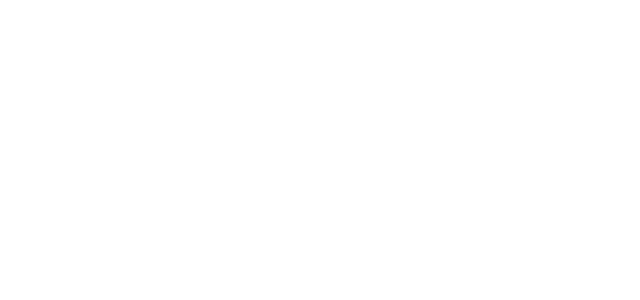
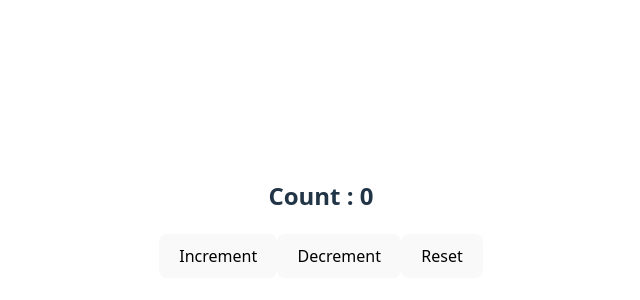
Before and after one commit to afrazmishak/BeginnersToPro, a React (Vite) app: page / in a window 1280 px wide. Shown: the part 182-482 px from the top of the page, without its empty margins (319-959 px from the left). Built offline with nearby package versions, Linux system fonts and the light colour scheme.

Commit message:
BasicCounter.jsx allows to click on increment and decrement button and display the value accordingly

```diff
--- a/src/App.jsx
+++ b/src/App.jsx
@@ -1,10 +1,11 @@
 import './App.css'
+import { BasicCounter } from './components/BasicCounter'
 
 function App() {
 
   return (
     <>
-
+      <BasicCounter />
     </>
   )
 }
--- /dev/null
+++ b/src/components/BasicCounter.jsx
@@ -0,0 +1,20 @@
+import { useState } from "react"
+
+export function BasicCounter() {
+    //Delcraing the state variable "count" with an initial value 0
+    const [count, setCount] = useState(0);
+
+    //Update using the setter
+    const increment = () => setCount(prev => prev + 1);
+    const decrement = () => setCount(prev => prev - 1);
+    const reset = () => setCount(0);
+
+    return (
+        <>
+            <h2>Count : {count}</h2>
+            <button onClick={increment}>Increment</button>
+            <button onClick={decrement}>Decrement</button>
+            <button onClick={reset}>Reset</button>
+        </>
+    )
+}
```
